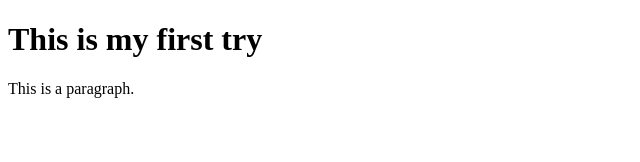
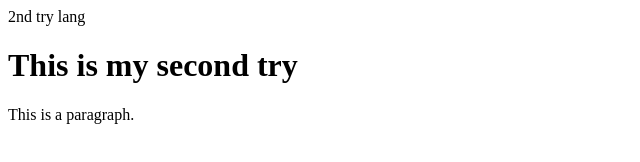
Before and after one commit to Xyxy-17/eniaryx, a plain HTML site: page index.html in a window 1280 px wide. Shown: the whole page, without its empty margins (0-640 px from the left). Drawn offline with Linux system fonts and the light colour scheme.

Commit message:
Updated file

```diff
--- a/index.html
+++ b/index.html
@@ -1,11 +1,10 @@
 <!DOCTYPE html>
 <html>
-<head>
-<title>try try lang</title>
+<head> 2nd try lang</title>
 </head>
 <body>
 
-<h1>This is my first try</h1>
+<h1>This is my second try</h1>
 <p>This is a paragraph.</p>
 
 </body>
```
